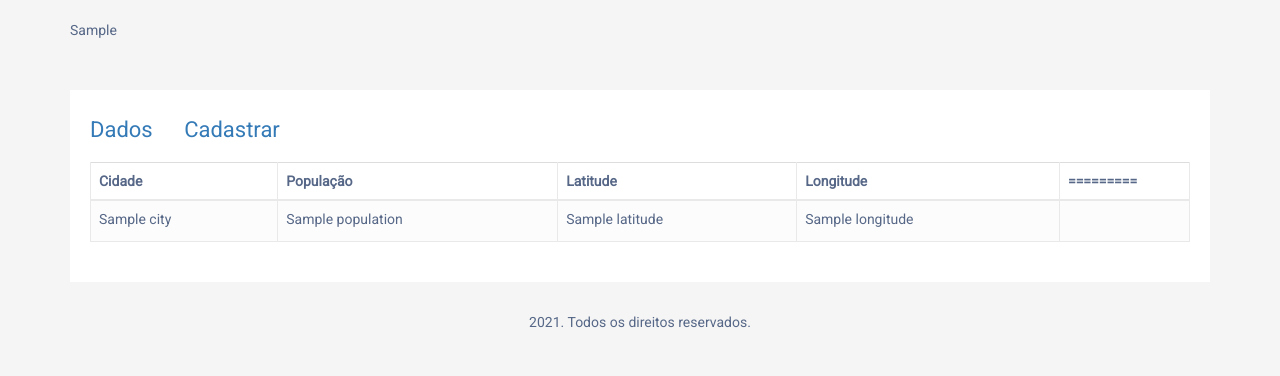
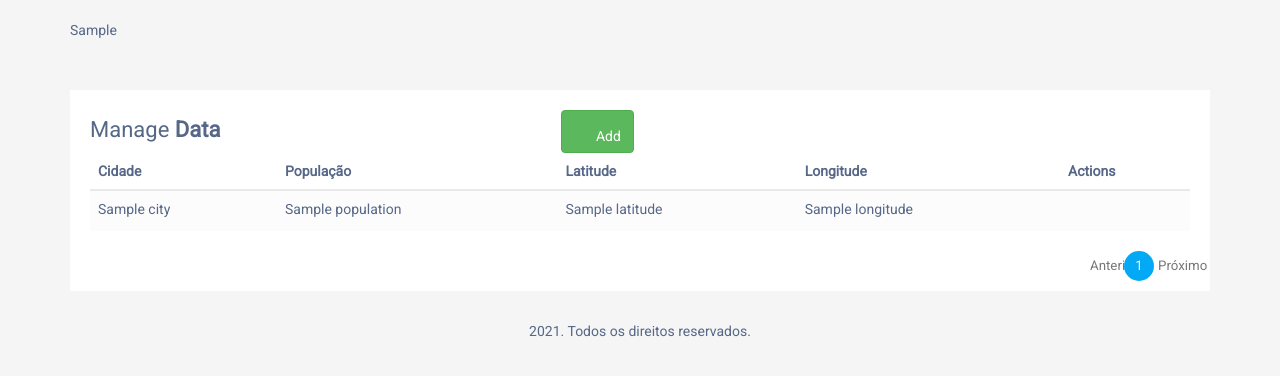
Before and after one commit to Jaquelinesa82/heatmap, a Django app: template dashboard/templates/dashboard/index.html in a window 1280 px wide. Shown: the part 52-428 px from the top of the page. Run offline with Django 3.2, Linux system fonts and the light colour scheme; the template is opened without the code that fills it: most values are stand-ins (such as "Sample title", 1, 10 or a date in 2020); some libraries are stand-ins or nearby versions.

Commit message:
Inserido paginação

```diff
--- a/dashboard/models.py
+++ b/dashboard/models.py
@@ -11,7 +11,6 @@ class Data(models.Model):
     active = models.BooleanField(default=True)
 
 
-
     class Meta:
         verbose_name_plural = 'Data'
 
--- a/dashboard/templates/dashboard/index.html
+++ b/dashboard/templates/dashboard/index.html
@@ -11,26 +11,28 @@
     </div>
 </div>
 <br>
+
 <div class="container">
     <div class="table-responsive">
         <div class="table-wrapper">
             <div class="table-title">
                 <div class="row">
-                    <a class="col-sm-1" href="/"><h2>Dados</h2></a>
-                    <a class="col-sm-1" href="createData/"><h2>Cadastrar</h2></a>
-                    <div class="col-sm-8">
+                    <div class="col-xs-5">
+                        <h2>Manage <b>Data</b></h2>
                     </div>
+                    <div class="col-xs-1">
+                        <a href="createData/" class="btn btn-success" data-toggle="modal"><i
+                                class="material-icons">&#xE147;</i> <span>Add </span></a>
                 </div>
             </div>
-
-            <table class="table table-striped table-hover table-bordered">
+            <table class="table table-striped table-hover">
                 <thead>
-                <tr>
-                    <th>Cidade</th>
-                    <th>População</th>
-                    <th>Latitude</th>
-                    <th>Longitude</th>
-                    <th>=========</th>
+                <th>Cidade</th>
+                <th>População</th>
+                <th>Latitude</th>
+                <th>Longitude</th>
+                <th>Actions</th>
+                </tr>
                 </tr>
                 </thead>
                 <tbody>
@@ -41,14 +43,110 @@
                     <td>{{ datas.latitude }}</td>
                     <td>{{ datas.longitude}}</td>
                     <td>
-                        <a href="#" class="edit" title="Edit" data-toggle="tooltip"><i
-                                class="material-icons">&#xE254;</i></a>
-                        <a href="#" class="delete" title="Delete" data-toggle="tooltip"><i class="material-icons">&#xE872;</i></a>
+                        <a href="#editEmployeeModal" class="edit" data-toggle="modal"><i class="material-icons"
+                                                                                         data-toggle="tooltip"
+                                                                                         title="Edit">&#xE254;</i></a>
+                        <a href="#deleteEmployeeModal" class="delete" data-toggle="modal"><i class="material-icons"
+                                                                                             data-toggle="tooltip" title="Delete">&#xE872;</i></a>
                     </td>
                 </tr>
                 {% endfor %}
                 </tbody>
             </table>
+              <nav aria-label="Page navigation example">
+                    <ul class="pagination justify-content-center">
+                        {% if data.has_previous %}
+                        <li class="page-item ">
+                            <a class="page-link" href="{% url 'listData' %}?page={{ data.previous_page_number }}"
+                               tabindex="-1">Anterior|</a>
+                        </li>
+                        {% else %}
+                            <li class="page-item disabled">
+                                <a class="page-link" href="#" tabindex="-1">Anterior</a>
+                            </li>
+                        {% endif %}
+
+                        {% for nun in data.paginador.page_range %}
+                            {% if num == data.number %}
+                            <li class="page-item active">
+                                <a class="page-link" href="#">{{num}}</a>
+                            </li>
+                            {% else %}
+                            <li class="page-item">
+                                <a class="page-link" href="{% url 'listData' %}?page={{ data.previous_page_number }}">{{num}}</a>
+                            </li>
+                            {% endif %}
+                        {% endfor %}
+
+                        {% if data.has_next %}
+                            <li class="page-item">
+                                <a class="page-link"
+                                   href="{% url 'pageData' %}?page={{ data.next_page_number }}">Próximo</a>
+                            </li>
+                        {% else %}
+                            <li class="page-item disabled">
+                                <a class="page-link" href="#">Próximo</a>
+                            </li>
+                        {% endif %}
+                    </ul>
+                </nav>
+        </div>
+    </div>
+</div>
+
+<!-- Edit Modal HTML -->
+<div id="editEmployeeModal" class="modal fade">
+    <div class="modal-dialog">
+        <div class="modal-content">
+            <form>
+                <div class="modal-header">
+                    <h4 class="modal-title">Edit Employee</h4>
+                    <button type="button" class="close" data-dismiss="modal" aria-hidden="true">&times;</button>
+                </div>
+                <div class="modal-body">
+                    <div class="form-group">
+                        <label>Name</label>
+                        <input type="text" class="form-control" required>
+                    </div>
+                    <div class="form-group">
+                        <label>Email</label>
+                        <input type="email" class="form-control" required>
+                    </div>
+                    <div class="form-group">
+                        <label>Address</label>
+                        <textarea class="form-control" required></textarea>
+                    </div>
+                    <div class="form-group">
+                        <label>Phone</label>
+                        <input type="text" class="form-control" required>
+                    </div>
+                </div>
+                <div class="modal-footer">
+                    <input type="button" class="btn btn-default" data-dismiss="modal" value="Cancel">
+                    <input type="submit" class="btn btn-info" value="Save">
+                </div>
+            </form>
+        </div>
+    </div>
+</div>
+<!-- Delete Modal HTML -->
+<div id="deleteEmployeeModal" class="modal fade">
+    <div class="modal-dialog">
+        <div class="modal-content">
+            <form>
+                <div class="modal-header">
+                    <h4 class="modal-title">Delete Employee</h4>
+                    <button type="button" class="close" data-dismiss="modal" aria-hidden="true">&times;</button>
+                </div>
+                <div class="modal-body">
+                    <p>Are you sure you want to delete these Records?</p>
+                    <p class="text-warning"><small>This action cannot be undone.</small></p>
+                </div>
+                <div class="modal-footer">
+                    <input type="button" class="btn btn-default" data-dismiss="modal" value="Cancel">
+                    <input type="submit" class="btn btn-danger" value="Delete">
+                </div>
+            </form>
         </div>
     </div>
 </div>
--- a/dashboard/urls.py
+++ b/dashboard/urls.py
@@ -4,5 +4,6 @@ from . import views
 app_name = 'dashboard'
 urlpatterns = [
     path('', views.listData, name='listData'),
+    # path('page/', views.page, name='pageData'),
     path('createData/', views.createData, name='createData'),
 ]
```
Also changed, not shown: dashboard/views.py (+18 -2 lines).
